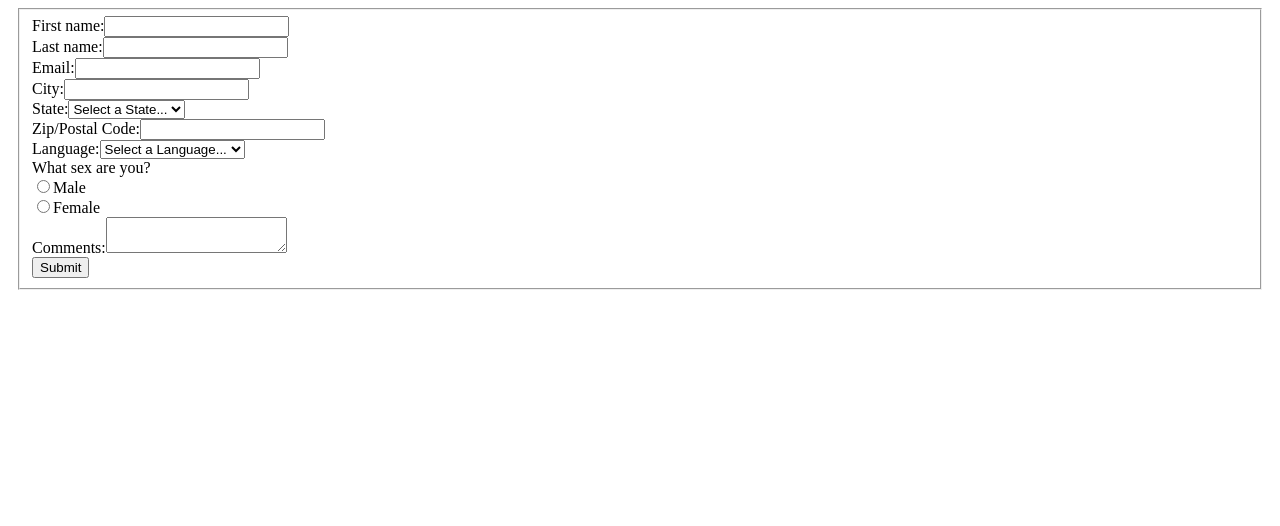
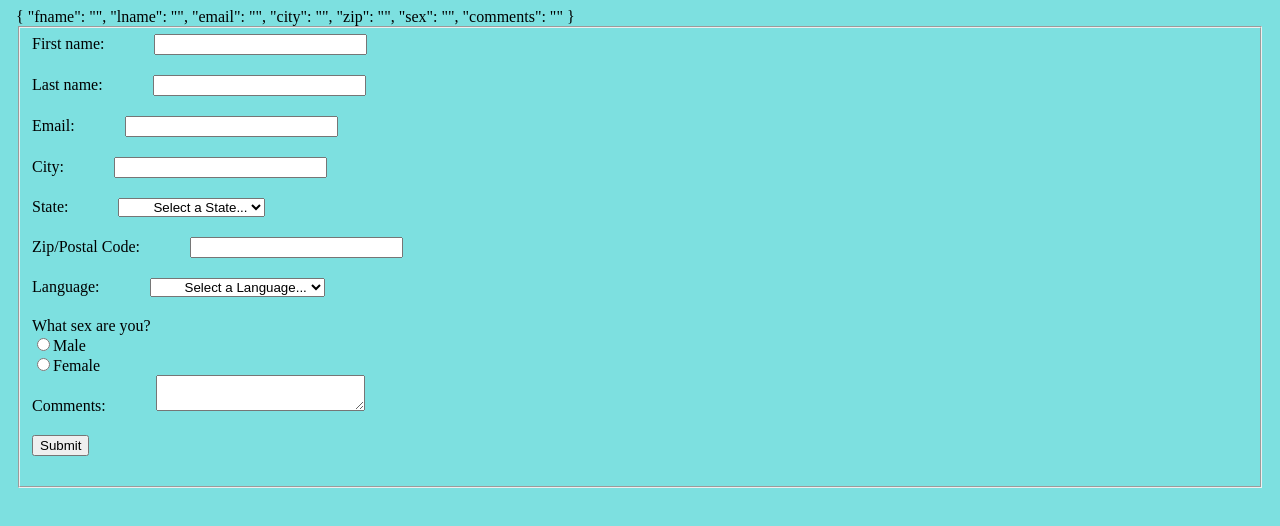
Before and after one commit to Lakneswaran/Basic-form-angular, an Angular app in the folder basic-form-angular-/: page / in a window 1280 px wide. Shown: the top 526 px of the page. Built offline with nearby package versions, Linux system fonts and the light colour scheme.

Commit message:
finished with ngform and nginput, Men can see the input value real time in browser page.

```diff
--- a/basic-form-angular-/angular.json
+++ b/basic-form-angular-/angular.json
@@ -28,6 +28,7 @@
             ],
             "styles": [
               "src/styles.css"
+
             ],
             "scripts": []
           },
--- a/basic-form-angular-/src/app/app.component.css
+++ b/basic-form-angular-/src/app/app.component.css
@@ -0,0 +1,14 @@
+.form-group{
+    margin-bottom: 20px;
+    float: center;
+}
+
+.control-label{
+    /* float:right; */
+}
+
+
+.form-control{
+    padding-left: 30px;
+    margin-left: 50px;
+}
--- a/basic-form-angular-/src/app/app.component.html
+++ b/basic-form-angular-/src/app/app.component.html
@@ -7,24 +7,30 @@
     <title>Document</title>
 </head>
 <body>
+    {{ formName.value | json }}
 
-    <form novalidate action="_submit" method="post" accept-charset="utf-8">
+
+
+    <form novalidate action="_submit" method="post" accept-charset="utf-8" #formName="ngForm">
         <fieldset>
             <div id="_fname" class="form-group">
                 <label class=control-label for="fname">First name:</label>
-                <input type="text" name="fname" id="fname" class="form-control">
+                <input type="text" name="fname" id="fname" class="form-control" #inputName="ngModel"ngModel>
+
+
             </div>
             <div id="_lname" class="form-group">
                 <label class=control-label for="lname">Last name:</label>
-                <input type="text" name="lname" id="lname" class="form-control">
+                <input type="text" name="lname" id="lname" class="form-control" #inputName="ngModel"ngModel>
+
             </div>
             <div id="_email" class="form-group">
                 <label class=control-label for="email">Email:</label>
-                <input type="email" name="email" id="email" autocorrect="off" autocapitalize="off" class="form-control">
+                <input type="email" name="email" id="email" autocorrect="off" autocapitalize="off" class="form-control" #inputName="ngModel"ngModel>
             </div>
             <div id="_city" class="form-group">
                 <label class=control-label for="city">City:</label>
-                <input type="text" name="city" id="city" class="form-control">
+                <input type="text" name="city" id="city" class="form-control" #inputName="ngModel"ngModel>
             </div>
             <div id="_state" class="form-group">
                 <label class=control-label for="state">State:</label>
@@ -34,18 +40,11 @@
                             [value]="state">
                             {{ state }}
                     </option>
-
-                    <!-- <option value="AN">Antwerpen</option>
-                    <option value="BUR">Brussel</option>
-                    <option value="BR">Brugge</option>
-                    ...
-                    <option value="LB">Limburg</option>
-                    <option value="LU">Luven</option> -->
                 </select>
             </div>
             <div id="_zip" class="form-group">
                 <label class=control-label for="zip">Zip/Postal Code:</label>
-                <input type="text" name="zip" id="zip" class="form-control">
+                <input type="text" name="zip" id="zip" class="form-control" #inputName="ngModel"ngModel>
             </div>
             <div id="_language" class="form-group">
                 <label class=control-label for="country">Language:</label>
@@ -54,29 +53,21 @@
                     <option *ngFor="let lang of langs"
                             [value]="lang">
                             {{ lang }}
+
                     </option>
-                    <!-- <option value="HT" selected="selected">HTML </option> -->
-                    <!-- <option value="CS">CSS</option>
-                    <option value="JS">Java Script</option>
-                    <option value=" ">---------------</option>
-                    <option value="PHP">PHP </option>
-                    <option value="J">JAVA </option>
-                    ...
-                    <option value="ANG">Angular</option>
-                    <option value="RY">RUBY</option> -->
                 </select>
             </div>
             <label for="sex">What sex are you?</label>
             <div id="_sex" class="radio">
-                <label for="male"><input type="radio" name="sex" value="male" id="male">Male</label>
+                <label for="male"><input type="radio" name="sex" value="male" id="male" #inputName="ngModel"ngModel>Male</label>
             </div>
 
             <div id="_sex" class="radio">
-                <label for="female"><input type="radio" name="sex" value="female" id="female">Female</label>
+                <label for="female"><input type="radio" name="sex" value="female" id="female" #inputName="ngModel"ngModel>Female</label>
             </div>
             <div id="_comments" class="form-group">
                 <label class=control-label for="comments">Comments:</label>
-                <textarea name="comments" id="comments" class="form-control"></textarea>
+                <textarea name="comments" id="comments" class="form-control" #inputName="ngModel"ngModel></textarea>
             </div>
             <div id="_submit" class="form-group">
                 <input type="submit" name="submit" value="Submit" id="submit" class="btn">
--- a/basic-form-angular-/src/app/app.module.ts
+++ b/basic-form-angular-/src/app/app.module.ts
@@ -2,14 +2,15 @@ import { NgModule } from '@angular/core';
 import { BrowserModule } from '@angular/platform-browser';
 
 import { AppComponent } from './app.component';
-// import { testing } from './app.component';
+import {FormsModule} from '@angular/forms';
 
 @NgModule({
   declarations: [
     AppComponent
   ],
   imports: [
-    BrowserModule
+    BrowserModule,
+    FormsModule
   ],
   providers: [],
   bootstrap: [AppComponent]
--- a/basic-form-angular-/src/styles.css
+++ b/basic-form-angular-/src/styles.css
@@ -1 +1,6 @@
 /* You can add global styles to this file, and also import other style files */
+body {
+    background-color: rgb(125, 224, 224);
+
+
+}
```
